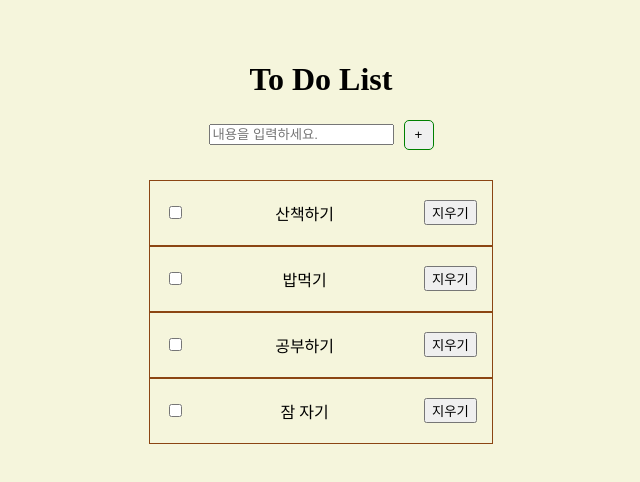
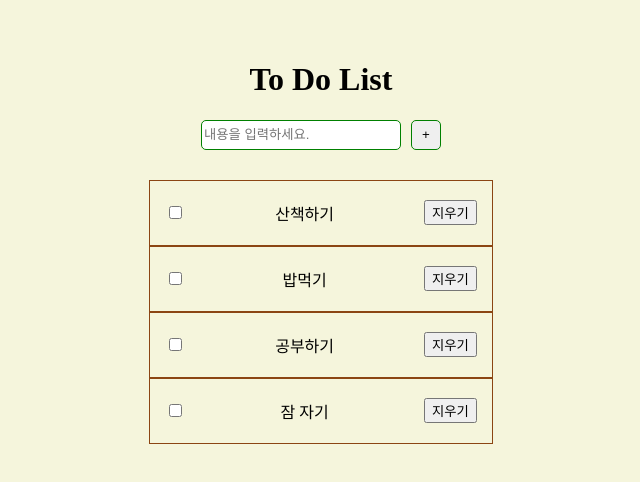
Before and after one commit to dakyungoh/project-to-do-list, a React (Create React App) app: page / in a window 1280 px wide. Shown: the top 482 px of the page, without its empty margins (319-959 px from the left). Built offline with nearby package versions, Linux system fonts and the light colour scheme.

Commit message:
className 지정하기

```diff
--- a/src/App.js
+++ b/src/App.js
@@ -34,6 +34,7 @@ function App() {
       <h1>To Do List</h1>
       <div className="todo-input-box">
         <input
+          className="input-box"
           type="text"
           placeholder="내용을 입력하세요."
           value={newTodo}
```
